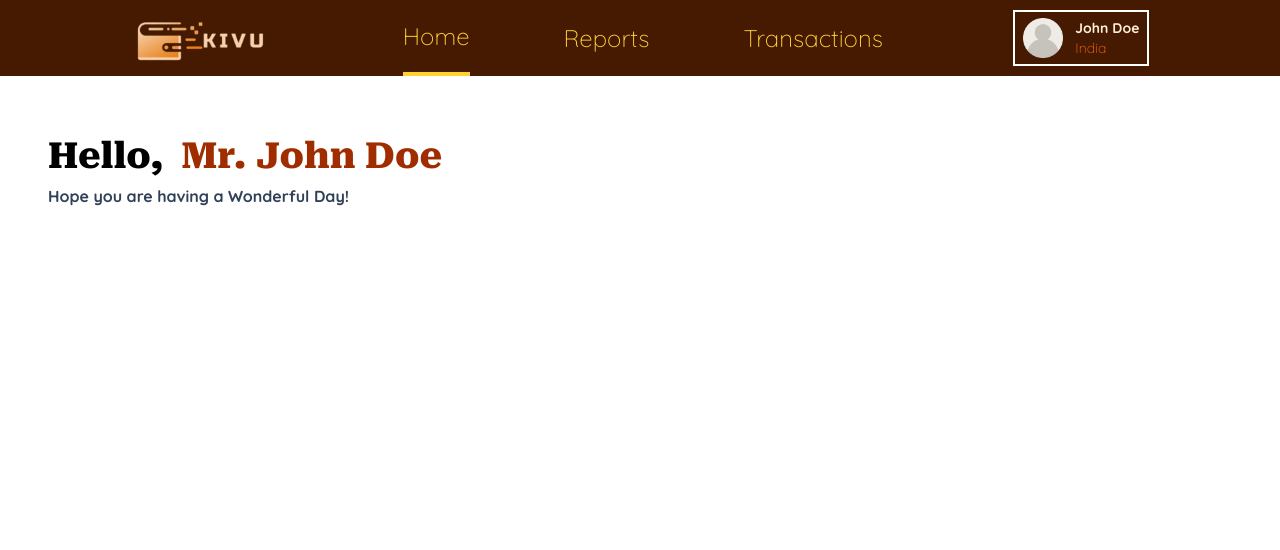
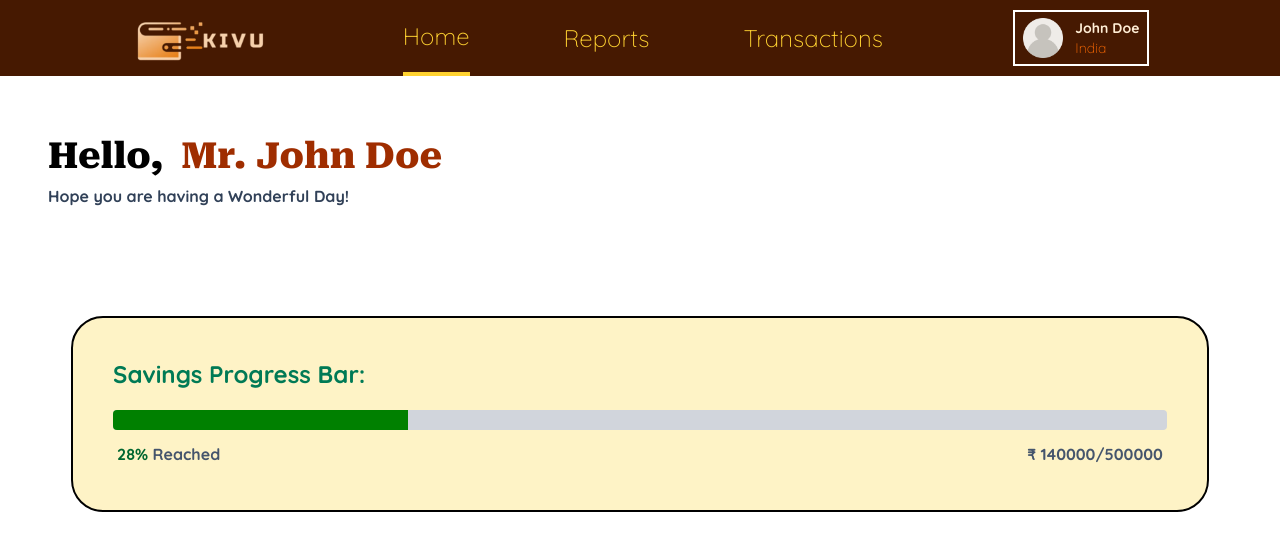
Before and after one commit to AnshKumar299/Kivu, a React (Vite) app in the folder Kivu/: page / in a window 1280 px wide. Shown: the top 550 px of the page. Built offline with nearby package versions, Linux system fonts and the light colour scheme; the HTML template or start-up script is replaced by a standard one; a web font is replaced by a local one.

Commit message:
made the savingsBar

```diff
--- a/Kivu/src/app/store.js
+++ b/Kivu/src/app/store.js
@@ -1,10 +1,12 @@
 import { configureStore } from '@reduxjs/toolkit'
 import nameReducer from '../features/userdata/usernameSlice'
-import genderReducer from '../features/userdata/genderSlice'
+import balanceReducer from '../features/moneydata/balanceSlice'
+import savingsGoalReducer from '../features/moneydata/savingsGoalSlice'
 
 export default configureStore({
   reducer: {
     username : nameReducer,
-    gender: genderReducer,
+    balance:balanceReducer,
+    savingsGoal:savingsGoalReducer
   },
 })
--- /dev/null
+++ b/Kivu/src/components/BalanceBar.jsx
@@ -0,0 +1,32 @@
+import React from "react";
+import SegmentedProgressBar from "./ui/SegmentedProgressBar";
+import { useSelector, useDispatch } from "react-redux";
+
+function BalanceBar() {
+  let goal= useSelector((state)=> state.savingsGoal.goal)
+  let savings = useSelector((state) => state.savingsGoal.current);
+  const progressSegments = [
+    { value: savings, color: 'green'},
+  ];
+
+  return (
+    <div className='px-10 w-8/9 border-2 p-10 rounded-4xl bg-amber-100'>
+        <div className="font-quicksand font-extrabold pb-5 text-2xl text-emerald-700 ">
+            Savings Progress Bar:
+        </div>
+      <div>
+        <SegmentedProgressBar segments={progressSegments} totalValue={goal} />
+        <div className="w-full flex justify-between p-1 font-quicksand font-bold text-slate-600 mt-2">
+            <div>
+                <span className="text-green-800 font-bold ">{Math.round(savings/goal*100)}% </span> Reached
+            </div>
+            <div >
+                ₹ {savings}/{goal}
+            </div>
+        </div>
+      </div>
+    </div>
+  );
+}
+
+export default BalanceBar;
--- a/Kivu/src/components/Home.jsx
+++ b/Kivu/src/components/Home.jsx
@@ -1,18 +1,21 @@
 import React from 'react'
 import NavBar from './NavBar'
+import BalanceBar from './BalanceBar'
 import{ useSelector,useDispatch } from 'react-redux';
 
 const Home = () => {
-  const username=useSelector((state)=>state.username.value)
-  const gender= useSelector((state)=>state.gender.value)
+  const username=useSelector((state)=>state.username.name)
+  const gender= useSelector((state)=>state.username.gender)
   return (
-    <div>
+    <div >
         <NavBar/>
         <div className='h-60 flex justify-center flex-col pl-12 pb-12'>
           <h1 className='font-robotoserif font-extrabold text-4xl pb-2'>Hello, <span className='p-2 text-orange-800 line'>{gender==='male'?'Mr. ':'Ms. '} {username} </span> </h1>
           <p  className='font-quicksand text-md font-bold text-slate-700'>Hope you are having a Wonderful Day!</p>
         </div>
-
+        <div className='w-full flex justify-center items-center'>
+          <BalanceBar/>
+        </div>
 
     </div>
   )
--- a/Kivu/src/components/NavBar.jsx
+++ b/Kivu/src/components/NavBar.jsx
@@ -5,7 +5,7 @@ import { NavLink } from "react-router-dom";
 import{ useSelector,useDispatch } from 'react-redux';
 
 const NavBar = () => {
-  const username=useSelector((state)=>state.username.value);
+  const username=useSelector((state)=>state.username.name);
   return (
     <div className="bg-amber-950 h-19 flex justify-evenly items-center">
       <div className="h-full flex justify-center items-center">
--- /dev/null
+++ b/Kivu/src/components/ui/SegmentedProgressBar.jsx
@@ -0,0 +1,40 @@
+import React, { useEffect, useState } from "react";
+
+
+/*useEffect waits 50ms to let the component mount, then sets mounted = true.
+
+Each <div> starts at width: 0% and animates to its target width.
+
+Tailwind classes like transition-all duration-700 ease-in-out handle smooth animation.
+
+*/
+
+const SegmentedProgressBar = ({ segments, totalValue }) => {
+  const [mounted, setMounted] = useState(false);
+
+  useEffect(() => {
+    // Trigger animation after mount
+    const timeout = setTimeout(() => setMounted(true), 50);
+    return () => clearTimeout(timeout);
+  }, []);
+
+  return (
+    <div className="w-full h-5 bg-gray-300 rounded overflow-hidden flex">
+      {segments.map((segment, index) => {
+        const segmentWidth = (segment.value / totalValue) * 100;
+        return (
+          <div
+            key={index}
+            className="h-full transition-all duration-700 ease-in-out"
+            style={{
+              width: mounted ? `${segmentWidth}%` : "0%",
+              backgroundColor: segment.color,
+            }}
+          />
+        );
+      })}
+    </div>
+  );
+};
+
+export default SegmentedProgressBar;
--- a/Kivu/src/features/moneydata/balanceSlice.jsx
+++ b/Kivu/src/features/moneydata/balanceSlice.jsx
@@ -0,0 +1,45 @@
+import { createSlice } from "@reduxjs/toolkit";
+
+let initialState = {
+  net:45000,
+  rent:20000,
+  food:5000,
+  clothing:6000,
+  taxes:2000,
+  bills:5000,
+  micellaneous:3000,
+  savings:0
+}
+
+initialState.savings=initialState.net-(initialState.rent+initialState.bills+initialState.clothing+initialState.food+initialState.taxes);
+
+export const balanceSlice = createSlice({
+  name: 'balance',
+  initialState,
+  reducers: {
+    addSpending: (state, action) => {
+      const { type, amount } = action.payload;
+
+      // Check if the spending type exists in state
+      if (state.hasOwnProperty(type)) {
+        state[type] += amount;
+      } else {
+        // Optionally handle new categories
+        state[type] = amount;
+      }
+
+      // Recalculate total spendings
+      const totalSpending = Object.entries(state)
+        .filter(([key]) => key !== 'net' && key !== 'savings')
+        .reduce((sum, [, value]) => sum + value, 0);
+
+      // Update savings
+      state.savings = state.net - totalSpending;
+    }
+  },
+})
+
+// Action creators are generated for each case reducer function
+export const { addSpending } = balanceSlice.actions
+
+export default balanceSlice.reducer
--- /dev/null
+++ b/Kivu/src/features/moneydata/savingsGoalSlice.jsx
@@ -0,0 +1,24 @@
+import { createSlice } from "@reduxjs/toolkit";
+
+let initialState = {
+  goal: 500000,
+  current: 140000, // static initial value; dynamic updates happen via reducer
+  goalReached: false,
+};
+
+export const savingsGoalSlice = createSlice({
+  name: "savingsGoal",
+  initialState,
+  reducers: {
+    addSavings: (state, action) => {
+      state.current += action.payload;
+      if (state.current >= state.goal) {
+        state.goalReached = true;
+      }
+    },
+  },
+});
+
+export const { addSavings } = savingsGoalSlice.actions;
+
+export default savingsGoalSlice.reducer;
--- a/Kivu/src/features/userdata/genderSlice.jsx
+++ /dev/null
@@ -1,18 +0,0 @@
-import { createSlice } from "@reduxjs/toolkit";
-
-export const genderSlice = createSlice({
-  name: 'gender',
-  initialState: {
-    value: 'male',
-  },
-  reducers: {
-    setGender: (state,action) => {
-        state.value=action.payload;
-    },
-  },
-})
-
-// Action creators are generated for each case reducer function
-export const { setGender } = genderSlice.actions
-
-export default genderSlice.reducer
--- a/Kivu/src/features/userdata/usernameSlice.jsx
+++ b/Kivu/src/features/userdata/usernameSlice.jsx
@@ -1,13 +1,15 @@
 import { createSlice } from "@reduxjs/toolkit";
 
+let initialState = {
+  name:'John Doe',
+  gender:'male'
+}
 export const usernameSlice = createSlice({
   name: 'username',
-  initialState: {
-    value: 'John Doe',
-  },
+  initialState,
   reducers: {
     setName: (state,action) => {
-        state.value=action.payload;
+        state.name=action.payload;
     },
   },
 })
```
